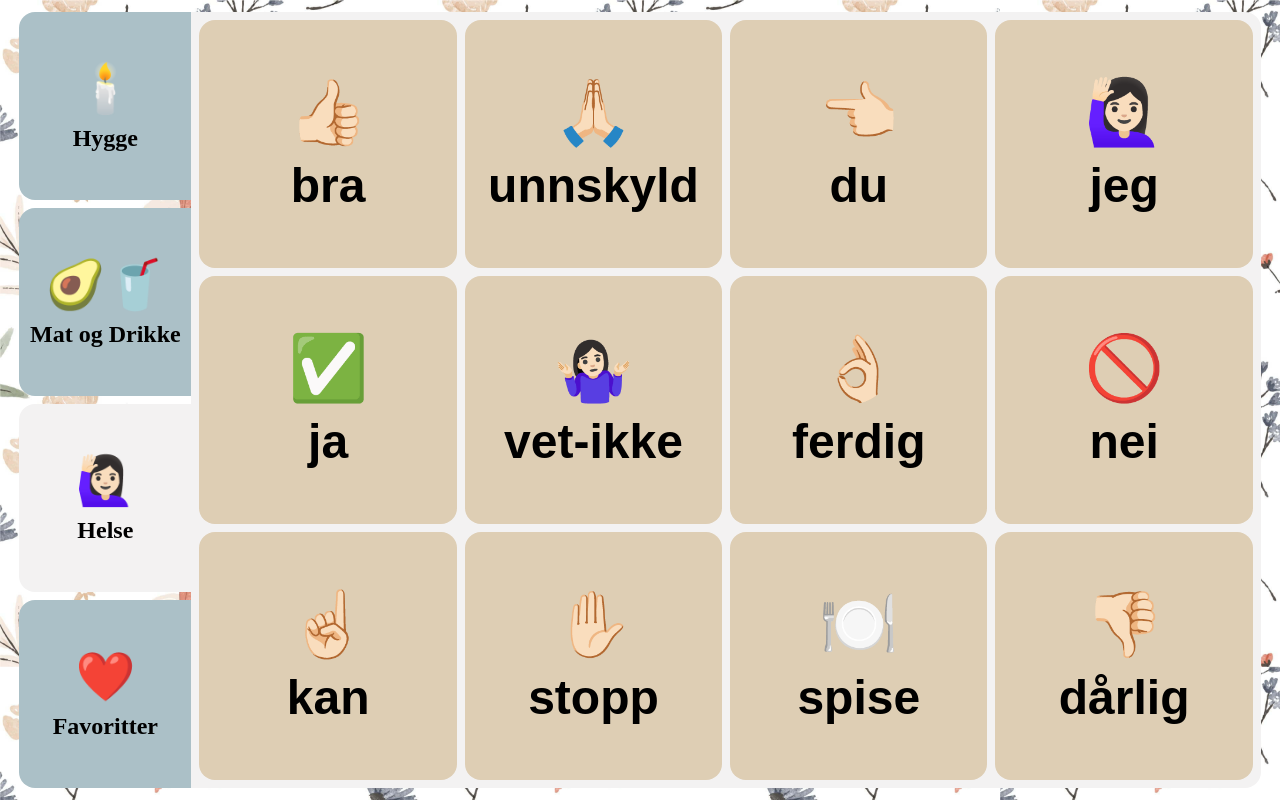
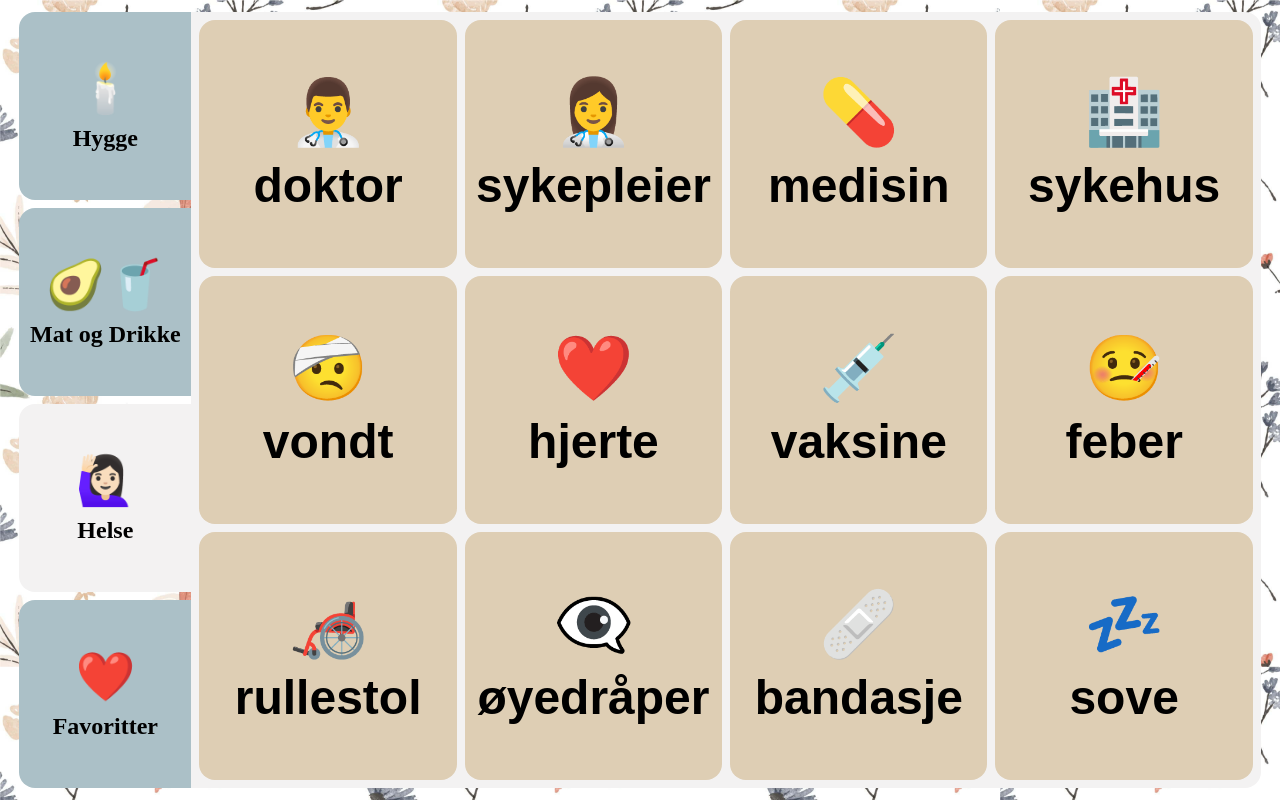
Before and after one commit to sbraende/j-speech-assistant, a website built with Vite: page src/html/health.html in a window 1280 px wide. Built offline with nearby package versions, Linux system fonts and the light colour scheme.

Commit message:
Added content to category js files. More in library

```diff
--- a/src/html/health.html
+++ b/src/html/health.html
@@ -38,6 +38,6 @@
             </div>
         </section>
     </main>
-    <script src="../js/favorites.js" type="module"></script>
+    <script src="../js/health.js" type="module"></script>
 </body>
 </html>
--- a/src/js/favorites.js
+++ b/src/js/favorites.js
@@ -1,5 +1,5 @@
 import cmdLibrary from "../json/library.json"
-// import { printMe } from "./main"
+import { buildSoundboard } from "./main"
 
 const arrangmentArray = [
     ["1-1", cmdLibrary.bra], ["1-2", cmdLibrary.unnskyld], ["1-3", cmdLibrary.du], ["1-4", cmdLibrary.jeg],
@@ -7,50 +7,4 @@ const arrangmentArray = [
     ["3-1", cmdLibrary.kan], ["3-2", cmdLibrary.stopp], ["3-3", cmdLibrary.spise], ["3-4", cmdLibrary.dorlig]
 ]
 
-const createCmdArray = ( arrangmentArray ) => {
-    let newArray = []
-    for (let i = 0; i < arrangmentArray.length; i++) {
-        const [location, cmd] = arrangmentArray[i]
-        let cmdObject = {
-            ...cmd, // Addes content of cmdlibrary.item into cmdObject
-            location: location // Adds location to cmdObject
-        }
-        newArray.push(cmdObject) // Push object with values directly into array
-    }
-    return newArray
-}
-
-const createButtons = (cmdArray) => {
-    const speechboardContainerEl = document.getElementById("speechboard_container")
-    let buildString = ""
-
-    for (let i = 0; i < cmdArray.length; i++) {
-        buildString +=
-            `
-            <button id='${cmdArray[i].location}' class='speechboard__item'>
-            <h3 class="speechbord__item-icon">${cmdArray[i].icon}</h3>
-            <h3 class="speechboard__item-title">${cmdArray[i].title}</h3>
-            </button>
-            `
-        speechboardContainerEl.innerHTML = buildString
-    }
-}
-
-const addSpeech = (cmdArray) => {
-    for (let i = 0; i < cmdArray.length; i++) {
-        // location of button = id
-        const el = document.getElementById(`${cmdArray[i].location}`)
-        el.addEventListener("touchend", () => {
-            new Audio(`/assets/sounds/${cmdArray[i].cmdId}.mp3`).play()
-            }
-        )
-    }
-}
-
-const main = (arrangmentArray) => {
-    const cmdArray = createCmdArray(arrangmentArray)
-    createButtons(cmdArray)
-    addSpeech(cmdArray)
-}
-
-main(arrangmentArray)
+buildSoundboard(arrangmentArray)
--- a/src/js/health.js
+++ b/src/js/health.js
@@ -0,0 +1,10 @@
+import cmdLibrary from "../json/library.json"
+import { buildSoundboard } from "./main"
+
+const arrangmentArray = [
+    ["1-1", cmdLibrary.doktor], ["1-2", cmdLibrary.sykepleier], ["1-3", cmdLibrary.medisin], ["1-4", cmdLibrary.sykehus],
+    ["2-1", cmdLibrary.vondt], ["2-2", cmdLibrary.hjerte], ["2-3", cmdLibrary.vaksine], ["2-4", cmdLibrary.feber],
+    ["3-1", cmdLibrary.rullestol], ["3-2", cmdLibrary.oyedraper], ["3-3", cmdLibrary.bandasje], ["3-4", cmdLibrary.sove]
+]
+
+buildSoundboard(arrangmentArray)
--- a/src/js/main.js
+++ b/src/js/main.js
@@ -1,4 +1,45 @@
+const createCmdArray = ( arrangmentArray ) => {
+    let newArray = []
+    for (let i = 0; i < arrangmentArray.length; i++) {
+        const [location, cmd] = arrangmentArray[i]
+        let cmdObject = {
+            ...cmd, // Addes content of cmdlibrary.item into cmdObject
+            location: location // Adds location to cmdObject
+        }
+        newArray.push(cmdObject) // Push object with values directly into array
+    }
+    return newArray
+}
 
-export const printMe = () => {
-    console.log("Hi seb seb seg!")
+const createButtons = (cmdArray) => {
+    const speechboardContainerEl = document.getElementById("speechboard_container")
+    let buildString = ""
+
+    for (let i = 0; i < cmdArray.length; i++) {
+        buildString +=
+            `
+            <button id='${cmdArray[i].location}' class='speechboard__item'>
+            <h3 class="speechbord__item-icon">${cmdArray[i].icon}</h3>
+            <h3 class="speechboard__item-title">${cmdArray[i].title}</h3>
+            </button>
+            `
+        speechboardContainerEl.innerHTML = buildString
+    }
 }
+
+const addSpeech = (cmdArray) => {
+    for (let i = 0; i < cmdArray.length; i++) {
+        // location of button = id
+        const el = document.getElementById(`${cmdArray[i].location}`)
+        el.addEventListener("touchend", () => {
+            new Audio(`/assets/sounds/${cmdArray[i].cmdId}.mp3`).play()
+            }
+        )
+    }
+}
+
+export const buildSoundboard = (arrangmentArray) => {
+    const cmdArray = createCmdArray(arrangmentArray)
+    createButtons(cmdArray)
+    addSpeech(cmdArray)
+}
--- a/src/json/library.json
+++ b/src/json/library.json
@@ -118,5 +118,125 @@
         "cmdId": "is",
         "icon": "🍦",
         "title": "is"
+    },
+    "doktor": {
+        "cmdId": "doktor",
+        "icon": "👨‍⚕️",
+        "title": "doktor"
+    },
+    "sykepleier": {
+        "cmdId": "sykepleier",
+        "icon": "👩‍⚕️",
+        "title": "sykepleier"
+    },
+    "medisin": {
+        "cmdId": "medisin",
+        "icon": "💊",
+        "title": "medisin"
+    },
+    "sykehus": {
+        "cmdId": "sykehus",
+        "icon": "🏥",
+        "title": "sykehus"
+    },
+    "vondt": {
+        "cmdId": "vondt",
+        "icon": "🤕",
+        "title": "vondt"
+    },
+    "hjerte": {
+        "cmdId": "hjerte",
+        "icon": "❤️",
+        "title": "hjerte"
+    },
+    "vaksine": {
+        "cmdId": "vaksine",
+        "icon": "💉",
+        "title": "vaksine"
+    },
+    "feber": {
+        "cmdId": "feber",
+        "icon": "🤒",
+        "title": "feber"
+    },
+    "rullestol": {
+        "cmdId": "rullestol",
+        "icon": "🦽",
+        "title": "rullestol"
+    },
+    "oyedraper": {
+        "cmdId": "oyedraper",
+        "icon": "👁️‍🗨️",
+        "title": "øyedråper"
+    },
+    "bandasje": {
+        "cmdId": "bandasje",
+        "icon": "🩹",
+        "title": "bandasje"
+    },
+    "sove": {
+        "cmdId": "sove",
+        "icon": "💤",
+        "title": "sove"
+    },
+    "teppe": {
+        "cmdId": "teppe",
+        "icon": "🧣",
+        "title": "teppe"
+    },
+    "kakao": {
+        "cmdId": "kakao",
+        "icon": "☕️",
+        "title": "kakao"
+    },
+    "sofa": {
+        "cmdId": "sofa",
+        "icon": "🛋️",
+        "title": "sofa"
+    },
+    "bok": {
+        "cmdId": "bok",
+        "icon": "📖",
+        "title": "bok"
+    },
+    "peis": {
+        "cmdId": "peis",
+        "icon": "🔥",
+        "title": "peis"
+    },
+    "filmkveld": {
+        "cmdId": "filmkveld",
+        "icon": "🎬",
+        "title": "filmkveld"
+    },
+    "pledd": {
+        "cmdId": "pledd",
+        "icon": "🛏️",
+        "title": "pledd"
+    },
+    "stearinlys": {
+        "cmdId": "stearinlys",
+        "icon": "🕯️",
+        "title": "stearinlys"
+    },
+    "klem": {
+        "cmdId": "klem",
+        "icon": "🤗",
+        "title": "klem"
+    },
+    "musikk": {
+        "cmdId": "musikk",
+        "icon": "🎶",
+        "title": "musikk"
+    },
+    "strikke": {
+        "cmdId": "strikke",
+        "icon": "🧶",
+        "title": "strikke"
+    },
+    "godteri": {
+        "cmdId": "godteri",
+        "icon": "🍬",
+        "title": "godteri"
     }
 }
```
Also changed, not shown: src/html/cosy.html (+1 -1 lines), src/html/food_and_drink.html (+1 -1 lines), src/js/cosy.js (+10 -0 lines), src/js/food_and_drink.js (+10 -0 lines).
